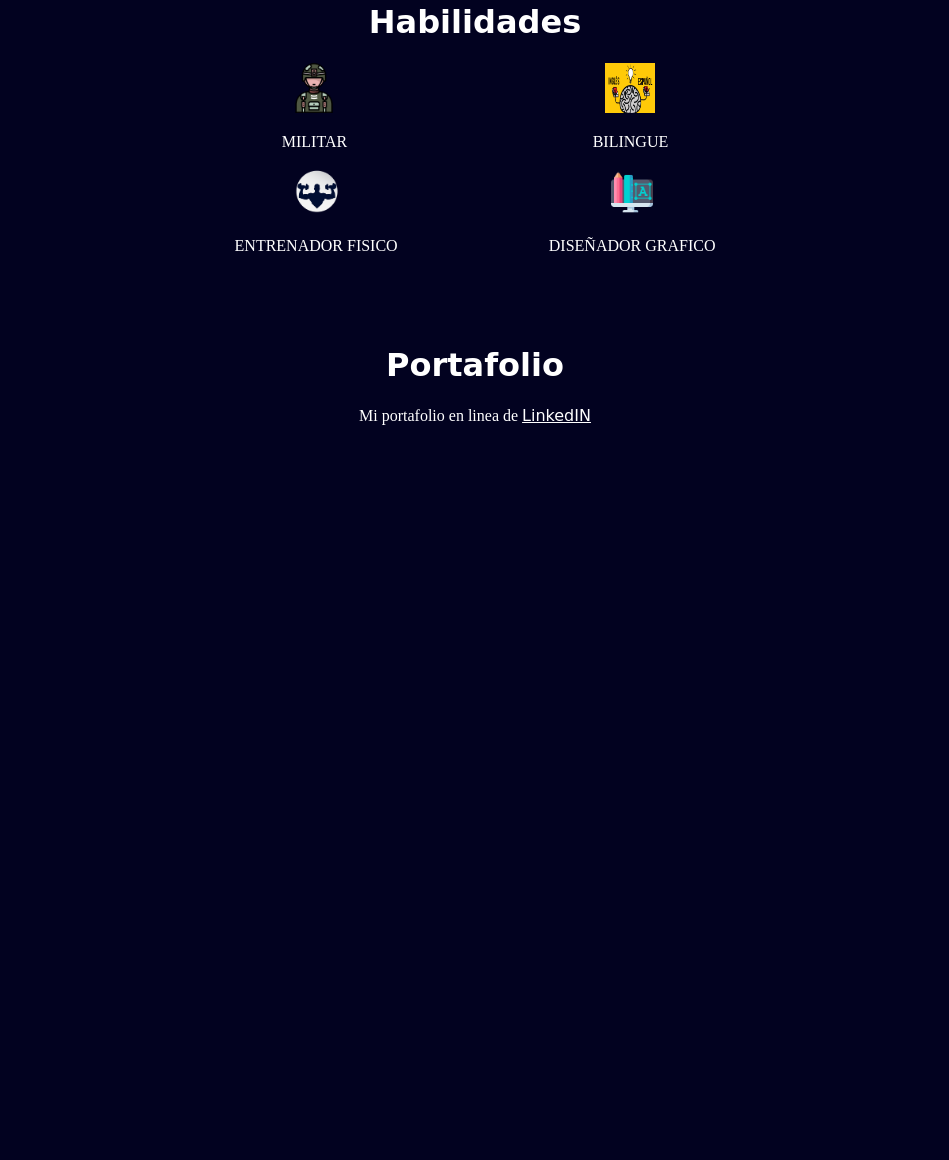
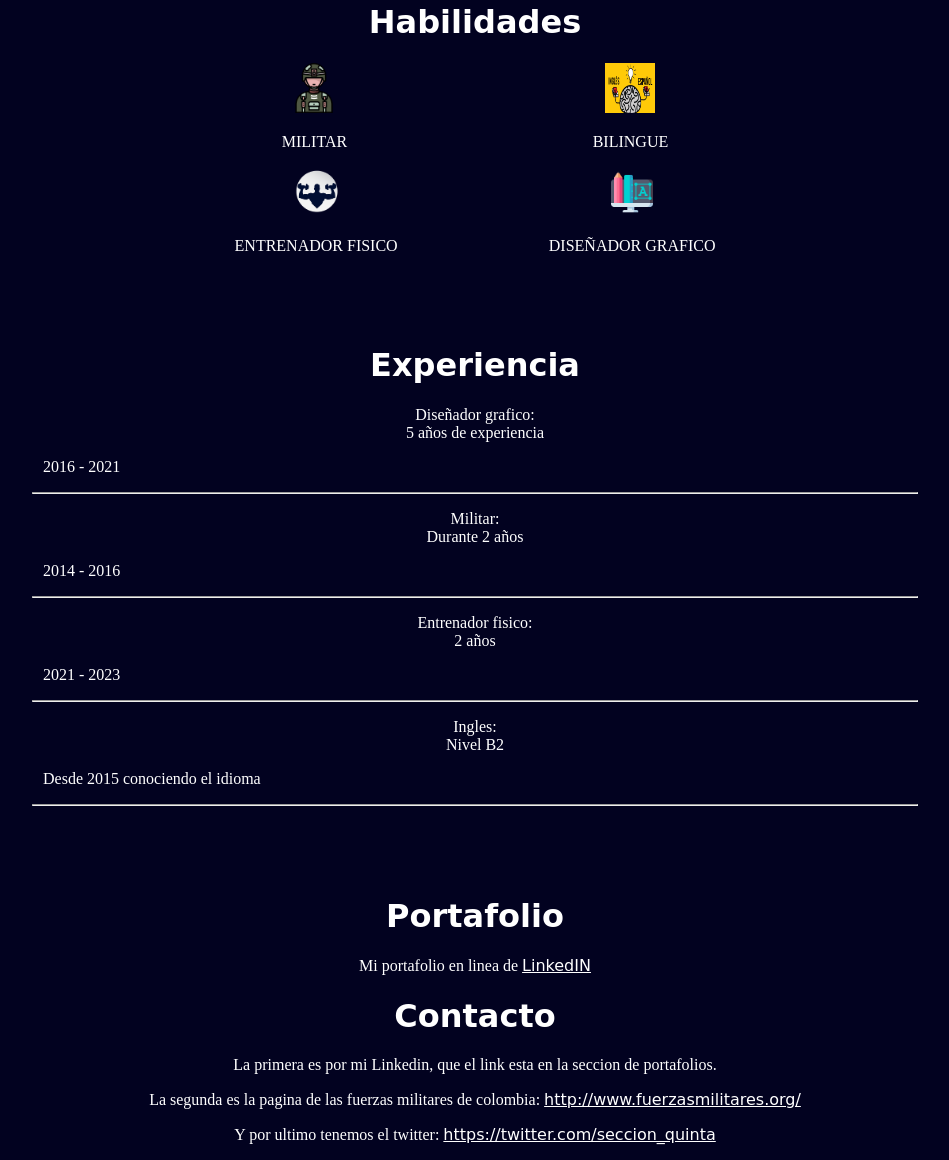
Before and after one commit to MILLERxJ/Taller1, a plain HTML site: page index.html in a window 1280 px wide. Shown: the part 838-1998 px from the top of the page, without its empty margins (165-1114 px from the left). Before the commit the page ends 1271 px from the top, so only its background shows below. Drawn offline with Linux system fonts and the light colour scheme; a web font is replaced by a local one.

Commit message:
Agregue seccion de experiencia y contacto. Michell

```diff
--- a/index.html
+++ b/index.html
@@ -69,14 +69,41 @@
             </div>
         </div>
     </div>
-
-
+   <div id="experienciaM">
+        <h1>Experiencia</h1>
+        Diseñador grafico: <br>
+        5 años de experiencia
+        <p>2016 - 2021
+            <hr width="70%">
+        </p>
+        Militar:<br>
+        Durante 2 años
+        <p>2014 - 2016
+            <hr width="70%">
+        </p>
+        Entrenador fisico: <br>
+        2 años
+        <p>2021 - 2023
+            <hr width="70%">
+        </p>
+        Ingles: <br>
+        Nivel B2
+        <p>Desde 2015 conociendo el idioma
+            <hr width="70%">
+        </p>
+        <br><br><br>
+    </div>
     <div id="portafolioM">
         <h1>Portafolio</h1>
         Mi portafolio en linea de
         <a href="https://www.linkedin.com/in/douglas-hern%C3%A1ndez-a11a5244/" target="_blank">LinkedIN</a>
     </div>
-
+   <div id="contactoM">
+        <h1>Contacto</h1>
+        <p>La primera es por mi Linkedin, que el link esta en la seccion de portafolios.</p>
+        <p>La segunda es la pagina de las fuerzas militares de colombia: <a href="http://www.fuerzasmilitares.org/">http://www.fuerzasmilitares.org/</a></p>
+        <p>Y por ultimo tenemos el twitter: <a href="https://twitter.com/seccion_quinta"> https://twitter.com/seccion_quinta</a></p>
+    </div>
 </body>
 
 </html>
```
